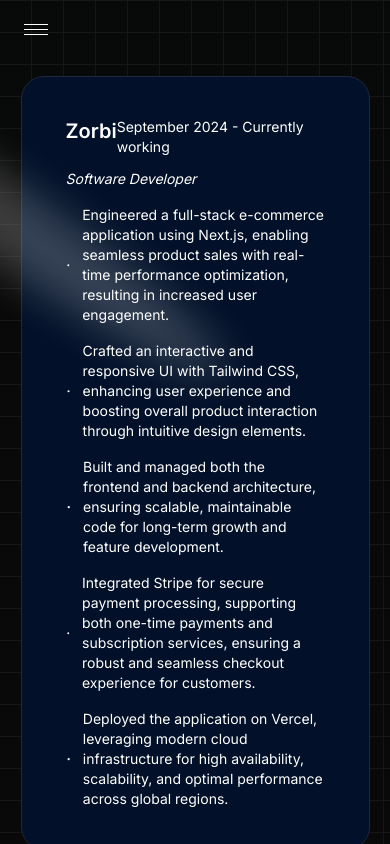
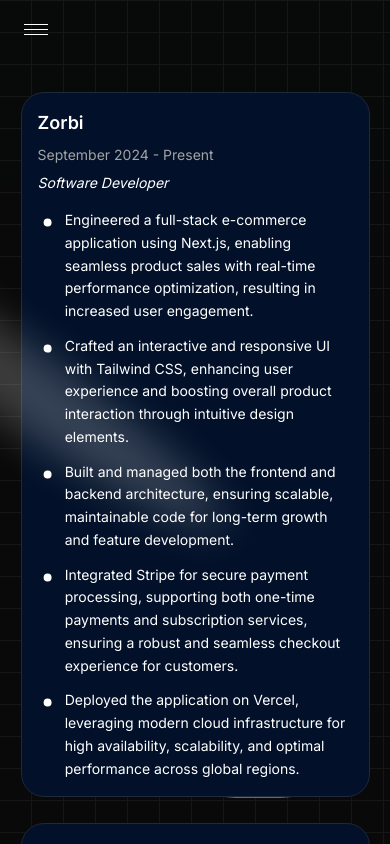
Before and after one commit to priyanshusinha11/portfolio, a Next.js app: page /experience in a window 390 px wide. Shown: the top 844 px of the page. Built offline with nearby package versions, Linux system fonts and the light colour scheme.

Commit message:
added responsiveness

```diff
--- a/src/app/experience/page.tsx
+++ b/src/app/experience/page.tsx
@@ -1,44 +1,60 @@
+"use client";
+
 import { Box } from "@/components/ui/moving-border";
 import { Spotlight } from "@/components/ui/Spotlight";
-import  experiences  from "@/db/experiences";
+import experiences from "@/db/experiences";
 import { TbPointFilled } from "react-icons/tb";
 
 const Experience = () => {
   return (
-    <div>
-      <div>
+    <div className="min-h-screen w-full py-8 sm:py-12">
+      <div className="relative">
         <Spotlight />
+        <div className="space-y-6 sm:space-y-8">
           {experiences.map((experience, key_exp) => (
             <Box
               key={`exp_${key_exp}`}
               duration={Math.floor(Math.random() * 10000) + 10000}
               borderRadius="1.5rem"
-            className="bg-white dark:bg-dark-color-2 text-black dark:text-white border-neutral-200 dark:border-slate-800 p-10 flex flex-col"
-            containerClassName="m-auto w-[900px] max-w-[90%] h-auto mt-4 md:mt-10"
+              className="bg-white dark:bg-dark-color-2 text-black dark:text-white border-neutral-200 dark:border-slate-800 p-4 sm:p-6 md:p-10 flex flex-col"
+              containerClassName="mx-auto w-[95%] sm:w-[85%] md:w-[900px] max-w-[90%] h-auto"
             >
-            <div className="w-[100%] md:px-6 px-1">
-              <div className="flex justify-between">
-                <h2 className="text-xl font-semibold">{experience.company}</h2>
-                <div>
+              <div className="w-full">
+                <div className="flex flex-col sm:flex-row sm:justify-between sm:items-center gap-2 sm:gap-4">
+                  <h2 className="text-lg sm:text-xl font-semibold">
+                    {experience.company}
+                  </h2>
+                  <div className="text-sm sm:text-base text-neutral-600 dark:text-neutral-400">
                     {experience.joining_date} - {experience.ending_date}
                   </div>
                 </div>
-              {experience?.role && <h5 className="mt-3 italic">{experience.role}</h5>}
-              <ul>
+
+                {experience?.role && (
+                  <h5 className="mt-2 sm:mt-3 italic text-sm sm:text-base">
+                    {experience.role}
+                  </h5>
+                )}
+
+                <ul className="mt-4 sm:mt-6 space-y-3 sm:space-y-4">
                   {experience.work.map((work_point, key_work) => (
                     <li
                       key={`work_${key_work}`}
-                    className="mt-4 flex items-center gap-3"
+                      className="flex items-start sm:items-center gap-2 sm:gap-3"
                     >
-                    <TbPointFilled size="1.4rem" />
-                    <div>{work_point}</div>
+                      <TbPointFilled
+                        className="mt-1 sm:mt-0 flex-shrink-0"
+                        size="1.2rem"
+                      />
+                      <div className="text-sm sm:text-base leading-relaxed">
+                        {work_point}
+                      </div>
                     </li>
                   ))}
                 </ul>
               </div>
             </Box>
           ))}
-
+        </div>
       </div>
     </div>
   );
--- a/src/app/page.tsx
+++ b/src/app/page.tsx
@@ -1,10 +1,11 @@
+"use client";
+
 import Hero from "@/components/Hero";
 
 export default function Home() {
   return (
-      <div>
-        <Hero />
-      </div>
-
+    <div className="w-full min-h-screen">
+      <Hero />
+    </div>
   );
 }
--- a/src/components/Hero.tsx
+++ b/src/components/Hero.tsx
@@ -20,42 +20,46 @@
     const router = useRouter();
 
     return (
+        <div className="w-full min-h-screen flex items-center justify-center px-4 sm:px-6 lg:px-8">
             <LampContainer>
-            <motion.h1
+                <motion.div
                     initial={{ opacity: 0.5, y: 100 }}
                     whileInView={{ opacity: 1, y: 0 }}
                     transition={{ delay: 0.3, duration: 0.8, ease: "easeInOut" }}
-                className="mt-8 bg-gradient-to-br from-slate-300 to-slate-500 py-4 bg-clip-text text-center text-4xl font-medium tracking-tight text-transparent md:text-7xl"
+                    className="w-full max-w-4xl mx-auto text-center"
                 >
+                    <div className="mt-8 bg-gradient-to-br from-slate-300 to-slate-500 py-4 bg-clip-text">
                         <TypewriterEffectSmooth
-                    className="text-base sm:text-2xl md:text-3xl lg:text-5xl"
+                            className="text-2xl sm:text-3xl md:text-4xl lg:text-5xl font-medium tracking-tight text-transparent"
                             words={words}
                         />
-                <p className="mt-6 text-sm sm:text-base md:text-lg lg:text-xl">
+                        <p className="mt-4 sm:mt-6 text-sm sm:text-base md:text-lg lg:text-xl text-white">
                             Designing sleek, scalable code and zapping bugs in rapid mode
                         </p>
-                <div className="flex flex-col md:flex-row space-y-5 md:space-y-0 space-x-0 md:space-x-4 mt-8">
+                        <div className="flex flex-col sm:flex-row justify-center items-center space-y-4 sm:space-y-0 sm:space-x-4 mt-6 sm:mt-8">
                             <button
-                        className="relative inline-flex h-12 overflow-hidden rounded-full p-[1px] focus:outline-none focus:ring-2 focus:ring-slate-400 focus:ring-offset-2 focus:ring-offset-slate-50"
+                                className="w-full sm:w-auto relative inline-flex h-12 overflow-hidden rounded-full p-[1px] focus:outline-none focus:ring-2 focus:ring-slate-400 focus:ring-offset-2 focus:ring-offset-slate-50"
                                 onClick={() => router.push("/experience")}
                             >
                                 <span className="absolute inset-[-1000%] animate-[spin_2s_linear_infinite] bg-[conic-gradient(from_90deg_at_50%_50%,#E2CBFF_0%,#393BB2_50%,#E2CBFF_100%)]" />
-                        <span className="inline-flex h-full w-full cursor-pointer items-center justify-center rounded-full bg-slate-950 px-10 py-4 text-base font-medium text-white backdrop-blur-3xl">
+                                <span className="inline-flex h-full w-full cursor-pointer items-center justify-center rounded-full bg-slate-950 px-6 sm:px-10 py-4 text-sm sm:text-base font-medium text-white backdrop-blur-3xl">
                                     Experience
                                 </span>
                             </button>
                             <button
-                        className="relative inline-flex h-12 overflow-hidden rounded-full p-[1px] focus:outline-none focus:ring-2 focus:ring-slate-400 focus:ring-offset-2 focus:ring-offset-slate-50"
+                                className="w-full sm:w-auto relative inline-flex h-12 overflow-hidden rounded-full p-[1px] focus:outline-none focus:ring-2 focus:ring-slate-400 focus:ring-offset-2 focus:ring-offset-slate-50"
                                 onClick={() => router.push("/projects")}
                             >
                                 <span className="absolute inset-[-1000%] animate-[spin_2s_linear_infinite] bg-[conic-gradient(from_90deg_at_50%_50%,#E2CBFF_0%,#393BB2_50%,#E2CBFF_100%)]" />
-                        <span className="inline-flex h-full w-full cursor-pointer items-center justify-center rounded-full bg-slate-950 px-10 py-4 text-base font-medium text-white backdrop-blur-3xl">
+                                <span className="inline-flex h-full w-full cursor-pointer items-center justify-center rounded-full bg-slate-950 px-6 sm:px-10 py-4 text-sm sm:text-base font-medium text-white backdrop-blur-3xl">
                                     Projects
                                 </span>
                             </button>
                         </div>
-            </motion.h1>
+                    </div>
+                </motion.div>
             </LampContainer>
+        </div>
     );
 };
 
--- a/src/db/experiences.ts
+++ b/src/db/experiences.ts
@@ -10,7 +10,7 @@
             "Deployed the application on Vercel, leveraging modern cloud infrastructure for high availability, scalability, and optimal performance across global regions."
         ],
         joining_date: "September 2024",
-        ending_date: "Currently working"
+        ending_date: "Present"
     },
     {
         company: "Saptang Labs",
```
Lines whose indentation alone changed are shown as unchanged.
